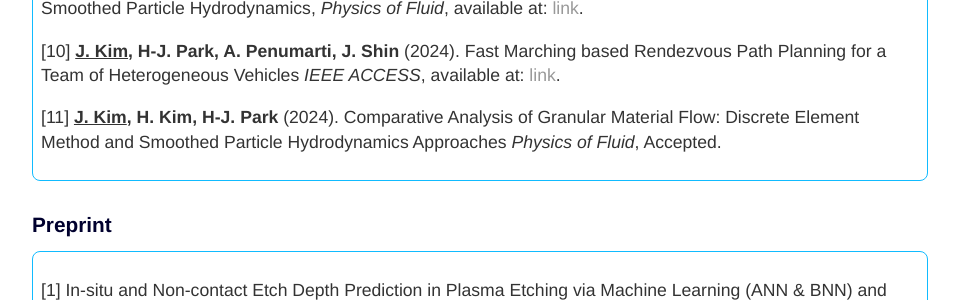
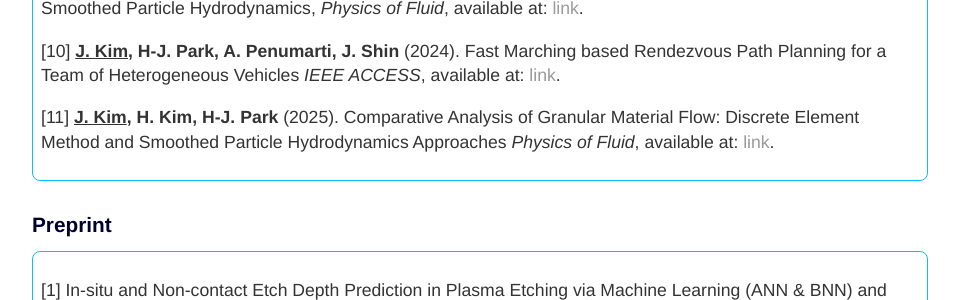
Before and after one commit to jaekwangjk/jaekwangjk.github.io, a Jekyll site: the page built from publication.html, in a window 1280 px wide. Shown: the part 885-1185 px from the top of the page, without its empty margins (160-1119 px from the left). Built offline with Jekyll 4.4.1, drawn with Linux system fonts in a browser that asks for light colours.

Commit message:
Update publication.html

```diff
--- a/publication.html
+++ b/publication.html
@@ -75,8 +75,8 @@ title: Jaekwang Kim
 
 	<p>
 	[11] <strong><u>J. Kim</u>, H. Kim, H-J. Park </strong>
-	(2024). Comparative Analysis of Granular Material Flow: Discrete Element Method and Smoothed Particle Hydrodynamics Approaches
-	<em>Physics of Fluid</em>, Accepted.
+	(2025). Comparative Analysis of Granular Material Flow: Discrete Element Method and Smoothed Particle Hydrodynamics Approaches
+	<em>Physics of Fluid</em>, available at: <a class="two" href="https://doi.org/10.1063/5.0268155">link</a>.
 	</p>
 
 
```
